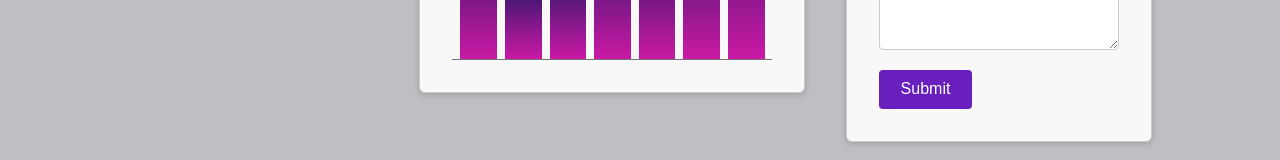
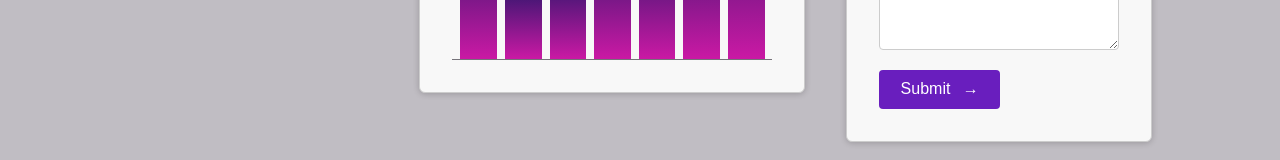
Before and after one commit to TheoCaesar/Angular_Components_Deep_Dive, an Angular app: page / in a window 1280 px wide. Shown: the part 376-536 px from the top of the page. Built offline with nearby package versions, Linux system fonts and the light colour scheme.

Commit message:
Extending Built in elements (custom button component)

```diff
--- a/src/app/dashboard/tickets/new-ticket/new-ticket.component.html
+++ b/src/app/dashboard/tickets/new-ticket/new-ticket.component.html
@@ -8,6 +8,7 @@
     <textarea name="Request" id="Request" rows="3"></textarea>
   </p>
   <p>
-    <button type="submit">Submit</button>
+    <!-- <button type="submit">Submit</button> -->
+     <app-button [btnProps]="{txt: 'Submit'}"/>
   </p>
 </form>
--- a/src/app/dashboard/tickets/new-ticket/new-ticket.component.ts
+++ b/src/app/dashboard/tickets/new-ticket/new-ticket.component.ts
@@ -1,9 +1,10 @@
 import { Component } from '@angular/core';
+import { ButtonComponent } from "../../../shared/button/button.component";
 
 @Component({
   selector: 'app-new-ticket',
   standalone: true,
-  imports: [],
+  imports: [ButtonComponent],
   templateUrl: './new-ticket.component.html',
   styleUrl: './new-ticket.component.css'
 })
--- a/src/app/header/header.component.html
+++ b/src/app/header/header.component.html
@@ -12,14 +12,7 @@
         <a href="/">Management</a>
       </li>
       <li>
-        <button>
-          <span>
-            Logout
-          </span>
-          <span class="icon">
-            →
-          </span>
-        </button>
+        <app-button [btnProps]="{txt: 'Logout'}"/>
       </li>
     </ul>
   </nav>
--- a/src/app/header/header.component.ts
+++ b/src/app/header/header.component.ts
@@ -1,9 +1,10 @@
 import { Component } from '@angular/core';
+import { ButtonComponent } from "../shared/button/button.component";
 
 @Component({
   selector: 'app-header',
   standalone: true,
-  imports: [],
+  imports: [ButtonComponent],
   templateUrl: './header.component.html',
   styleUrl: './header.component.css'
 })
--- /dev/null
+++ b/src/app/shared/button/button.component.html
@@ -0,0 +1,14 @@
+<button>
+  <span>
+    {{btnProps().txt}}
+  </span>
+  @if(btnProps().icon){
+    <span class="icon">
+      {{btnProps().icon}}
+    </span>
+  } @else  {
+    <span class="icon">
+      →
+    </span>
+  }
+</button>
--- /dev/null
+++ b/src/app/shared/button/button.component.ts
@@ -0,0 +1,12 @@
+import { Component, input } from '@angular/core';
+
+@Component({
+  selector: 'app-button',
+  standalone: true,
+  imports: [],
+  templateUrl: './button.component.html',
+  styleUrl: './button.component.css'
+})
+export class ButtonComponent {
+  btnProps = input.required<{txt:string, icon ?:""}>()
+}
```
Also changed, not shown: src/app/shared/button/button.component.css (added), 1 other file (tests, documents, lock files or other folders).
